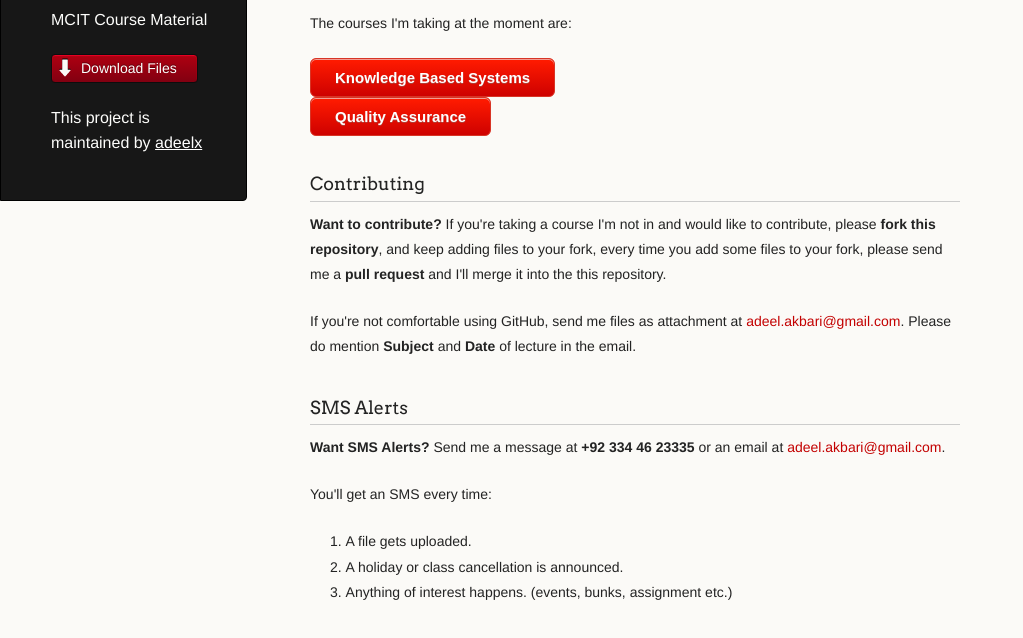
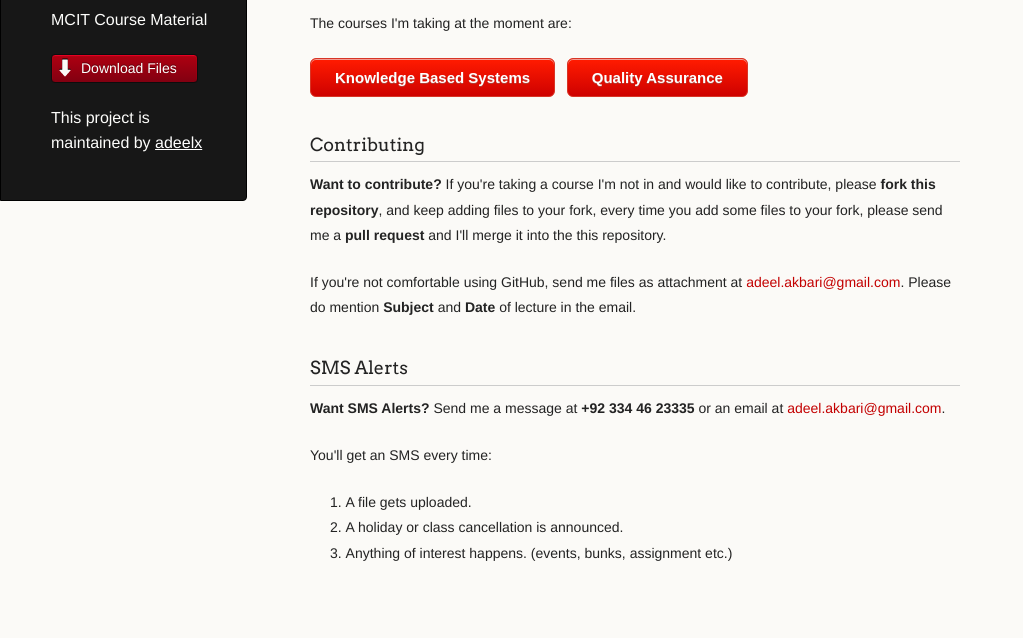
Before and after one commit to adeelx/mcit-docs, a plain HTML site: page index.html in a window 1280 px wide. Shown: the part 122-760 px from the top of the page, without its empty margins (0-1023 px from the left). Drawn offline with Linux system fonts and the light colour scheme.

Commit message:
Better DL buttons

```diff
--- a/index.html
+++ b/index.html
@@ -48,6 +48,7 @@
 		background:linear-gradient(to bottom, #ce0100 5%, #fe1a00 100%);
 		filter:progid:DXImageTransform.Microsoft.gradient(startColorstr='#ce0100', endColorstr='#fe1a00',GradientType=0);
 		background-color:#ce0100;
+		text-decoration:none;
 	}
 	.dl-btn:active {
 		position:relative;
@@ -71,8 +72,7 @@
         <h3><a name="welcome-to-mcit-docs" class="anchor" href="#welcome-to-mcit-docs"><span class="octicon octicon-link"></span></a>Welcome to MCIT Docs.</h3>
         <p>This is where I'll keep a record of all files/presentations provided during the MCIT Courses I take.</p>
         <p>The courses I'm taking at the moment are:</p>
-		<div><a class="dl-btn" href="https://github.com/adeelx/mcit-docs/tree/master/Knowledge%20Based%20Systems">Knowledge Based Systems</a></div>
-		<div><a class="dl-btn" href="https://github.com/adeelx/mcit-docs/tree/master/Quality%20Assurance">Quality Assurance</a></div>
+		<div><a class="dl-btn" href="https://github.com/adeelx/mcit-docs/tree/master/Knowledge%20Based%20Systems">Knowledge Based Systems</a>&nbsp;&nbsp;&nbsp;<a class="dl-btn" href="https://github.com/adeelx/mcit-docs/tree/master/Quality%20Assurance">Quality Assurance</a></div>
 
 
 <h3>
```
